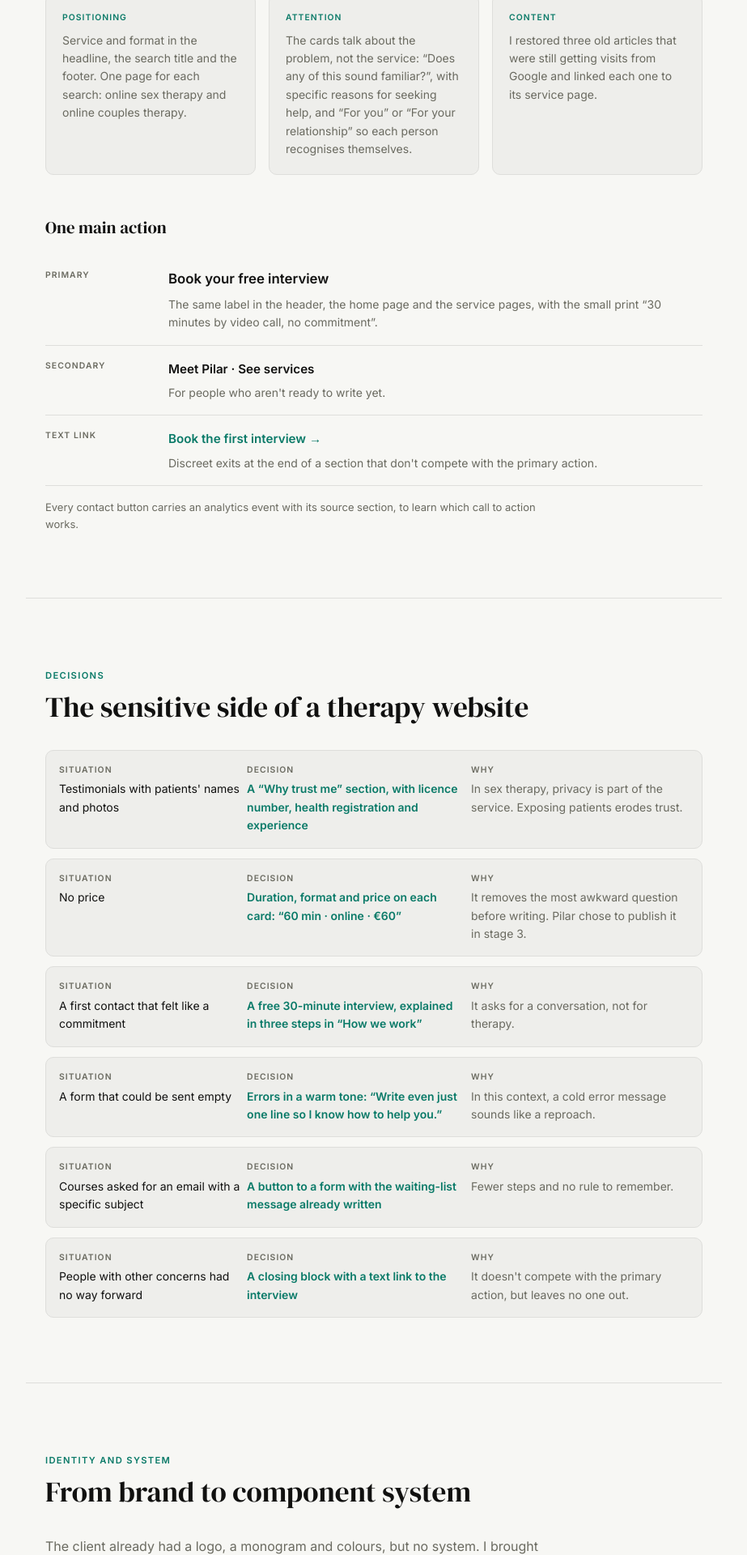
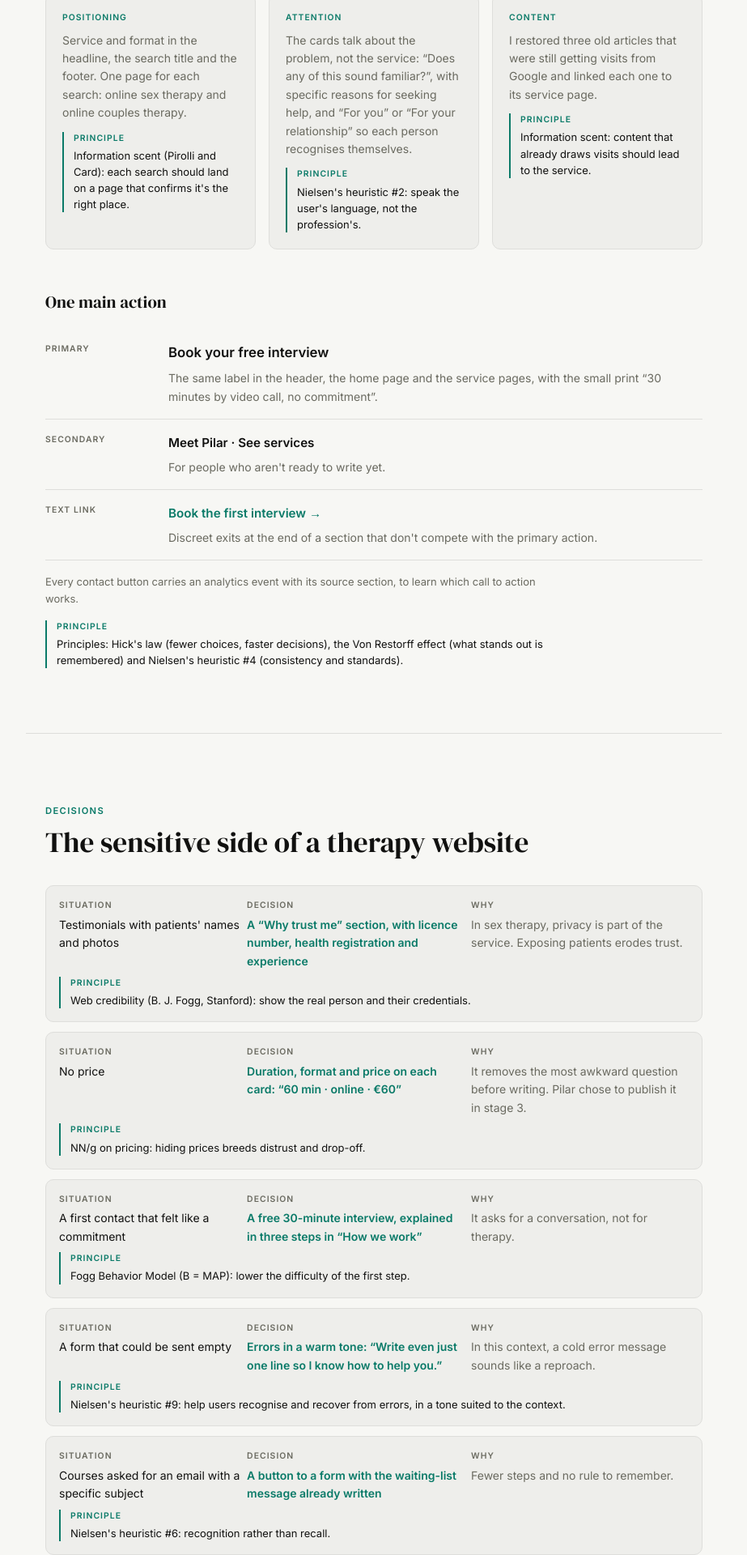
Before and after one commit to mvreissilva/mvreis_portafolio, a Next.js app: page /en/work/algazara in a window 1280 px wide. Shown: the part 2642-4562 px from the top of the page at 81% size, without its empty margins (178-1101 px from the left). Built offline with nearby package versions, Linux system fonts and the light colour scheme.

Commit message:
Justificar cada decisión del case study de Algazara con su principio de UX
Co-Authored-By: Claude Opus 5.5 <noreply@anthropic.com>
Claude-Session: https://claude.ai/code/session_01V6iiSsvzttRBa8cpQu4hPT

```diff
--- a/app/[lang]/work/algazara/page.tsx
+++ b/app/[lang]/work/algazara/page.tsx
@@ -88,9 +88,9 @@ const copy = {
     head_before: "Sea cual sea tu dificultad, te acompaño",
     head_after: "Terapia sexual y de pareja online, sin juicios ni prejuicios",
     strat_points: [
-      ["Posicionamiento", "Servicio y modalidad en el titular, en el título para buscadores y en el pie. Una página propia para cada búsqueda: terapia sexual online y terapia de pareja online."],
-      ["Atención", "Las tarjetas hablan del problema, no del servicio: «¿Te pasa algo de esto?», con motivos de consulta concretos, y «Para ti» o «Para vuestra relación» para que cada persona se reconozca."],
-      ["Contenido", "Recuperé tres artículos antiguos que seguían recibiendo visitas desde Google y enlacé cada uno con su página de servicio."],
+      ["Posicionamiento", "Servicio y modalidad en el titular, en el título para buscadores y en el pie. Una página propia para cada búsqueda: terapia sexual online y terapia de pareja online.", "Rastro de información (Pirolli y Card): cada búsqueda debe llevar a una página que confirme que está en el sitio correcto."],
+      ["Atención", "Las tarjetas hablan del problema, no del servicio: «¿Te pasa algo de esto?», con motivos de consulta concretos, y «Para ti» o «Para vuestra relación» para que cada persona se reconozca.", "Heurística n.º 2 de Nielsen: hablar el lenguaje del usuario, no el de la profesión."],
+      ["Contenido", "Recuperé tres artículos antiguos que seguían recibiendo visitas desde Google y enlacé cada uno con su página de servicio.", "Rastro de información: el contenido que ya atrae visitas debe conducir al servicio."],
     ],
     cta_title: "Una sola acción principal",
     cta_levels: [
@@ -99,17 +99,19 @@ const copy = {
       ["Enlace de texto", "Pedir la primera entrevista →", "Salidas discretas al final de una sección, que no compiten con la principal."],
     ],
     cta_note: "Cada botón de contacto lleva un evento de analítica con la sección de origen, para saber qué llamada funciona.",
+    cta_principle: "Principios: ley de Hick (menos opciones, decisión más rápida), efecto Von Restorff (lo que destaca se recuerda) y heurística n.º 4 de Nielsen (consistencia y estándares).",
 
     dec_label: "Decisiones",
     dec_title: "Lo delicado de una web de terapia",
     dec_cols: ["Situación", "Decisión", "Por qué"],
+    principle_label: "Principio",
     decisions: [
-      ["Testimonios con nombre y foto de pacientes", "Sección «Por qué confiar en mí», con colegiación, registro sanitario y experiencia", "En terapia sexual la privacidad es parte del servicio. Exponer a pacientes resta confianza."],
-      ["Sin precio", "Duración, modalidad y precio en cada tarjeta: «60 min · online · 60 €»", "Quita la pregunta más incómoda antes de escribir. Pilar decidió publicarlo en la etapa 3."],
-      ["Primer contacto con compromiso", "Entrevista gratuita de 30 minutos, explicada en tres pasos en «Cómo trabajamos»", "Se pide una conversación, no una terapia."],
-      ["Formulario que se enviaba vacío", "Errores en tono cercano: «Escribe aunque sea una línea para saber cómo ayudarte.»", "En este contexto, un error frío suena a reproche."],
-      ["Cursos pedía un email con un asunto concreto", "Botón a un formulario con el mensaje ya escrito para la lista de espera", "Menos pasos y ninguna regla que recordar."],
-      ["Quien consultaba por otro motivo no tenía salida", "Bloque final con un enlace de texto a la entrevista", "No compite con la llamada principal, pero no deja fuera a nadie."],
+      ["Testimonios con nombre y foto de pacientes", "Sección «Por qué confiar en mí», con colegiación, registro sanitario y experiencia", "En terapia sexual la privacidad es parte del servicio. Exponer a pacientes resta confianza.", "Credibilidad web (B. J. Fogg, Stanford): mostrar a la persona real y sus credenciales."],
+      ["Sin precio", "Duración, modalidad y precio en cada tarjeta: «60 min · online · 60 €»", "Quita la pregunta más incómoda antes de escribir. Pilar decidió publicarlo en la etapa 3.", "NN/g sobre precios: ocultarlos genera desconfianza y abandono."],
+      ["Primer contacto con compromiso", "Entrevista gratuita de 30 minutos, explicada en tres pasos en «Cómo trabajamos»", "Se pide una conversación, no una terapia.", "Modelo de conducta de Fogg (B = MAP): bajar la dificultad del primer paso."],
+      ["Formulario que se enviaba vacío", "Errores en tono cercano: «Escribe aunque sea una línea para saber cómo ayudarte.»", "En este contexto, un error frío suena a reproche.", "Heurística n.º 9 de Nielsen: ayudar a reconocer y corregir errores, en un tono adecuado al contexto."],
+      ["Cursos pedía un email con un asunto concreto", "Botón a un formulario con el mensaje ya escrito para la lista de espera", "Menos pasos y ninguna regla que recordar.", "Heurística n.º 6 de Nielsen: reconocer antes que recordar."],
+      ["Quien consultaba por otro motivo no tenía salida", "Bloque final con un enlace de texto a la entrevista", "No compite con la llamada principal, pero no deja fuera a nadie.", "Heurística n.º 3 de Nielsen: control y libertad, una salida para quien no encaja."],
     ],
 
     sys_label: "Identidad y sistema",
@@ -121,11 +123,13 @@ const copy = {
       ["Maqueta", "Portada en escritorio y móvil, frente a una página con la web de antes"],
       ["Web publicada", "Cada pieza llevada al editor de IONOS con un prompt"],
     ],
+    flow_principle: "Método: Atomic Design (Brad Frost), de las piezas pequeñas a las plantillas y de ahí a las páginas.",
     palette_title: "Un naranja para decorar, otro para actuar",
     palette_names: ["Naranja de marca · decorativo", "Naranja de acción · botones y texto", "Crema · fondo", "Marrón · texto"],
     palette_notes: ["Formas, arco y comillas", "Botones y enlaces", "Base de la página", "Texto principal"],
     btn_title: "Botones: de tres estilos a un sistema",
     btn_p: "Convivían naranja relleno, contorno y negro o blanco para acciones del mismo nivel. Los reduje a un principal, un secundario y una variante para fondo oscuro, con el mismo radio y relleno.",
+    btn_principle: "Principios: heurística n.º 4 de Nielsen (consistencia y estándares) y ley de semejanza de la Gestalt (lo que se parece se percibe como de la misma función).",
     specimen: {
       primary: "Pide tu entrevista gratuita",
       secondary: "Conoce a Pilar",
@@ -228,9 +232,9 @@ const copy = {
     head_before: "Whatever your difficulty, I'm with you",
     head_after: "Online sex and couples therapy, without judgement or prejudice",
     strat_points: [
-      ["Positioning", "Service and format in the headline, the search title and the footer. One page for each search: online sex therapy and online couples therapy."],
-      ["Attention", "The cards talk about the problem, not the service: “Does any of this sound familiar?”, with specific reasons for seeking help, and “For you” or “For your relationship” so each person recognises themselves."],
-      ["Content", "I restored three old articles that were still getting visits from Google and linked each one to its service page."],
+      ["Positioning", "Service and format in the headline, the search title and the footer. One page for each search: online sex therapy and online couples therapy.", "Information scent (Pirolli and Card): each search should land on a page that confirms it's the right place."],
+      ["Attention", "The cards talk about the problem, not the service: “Does any of this sound familiar?”, with specific reasons for seeking help, and “For you” or “For your relationship” so each person recognises themselves.", "Nielsen's heuristic #2: speak the user's language, not the profession's."],
+      ["Content", "I restored three old articles that were still getting visits from Google and linked each one to its service page.", "Information scent: content that already draws visits should lead to the service."],
     ],
     cta_title: "One main action",
     cta_levels: [
@@ -239,17 +243,19 @@ const copy = {
       ["Text link", "Book the first interview →", "Discreet exits at the end of a section that don't compete with the primary action."],
     ],
     cta_note: "Every contact button carries an analytics event with its source section, to learn which call to action works.",
+    cta_principle: "Principles: Hick's law (fewer choices, faster decisions), the Von Restorff effect (what stands out is remembered) and Nielsen's heuristic #4 (consistency and standards).",
 
     dec_label: "Decisions",
     dec_title: "The sensitive side of a therapy website",
     dec_cols: ["Situation", "Decision", "Why"],
+    principle_label: "Principle",
     decisions: [
-      ["Testimonials with patients' names and photos", "A “Why trust me” section, with licence number, health registration and experience", "In sex therapy, privacy is part of the service. Exposing patients erodes trust."],
-      ["No price", "Duration, format and price on each card: “60 min · online · €60”", "It removes the most awkward question before writing. Pilar chose to publish it in stage 3."],
-      ["A first contact that felt like a commitment", "A free 30-minute interview, explained in three steps in “How we work”", "It asks for a conversation, not for therapy."],
-      ["A form that could be sent empty", "Errors in a warm tone: “Write even just one line so I know how to help you.”", "In this context, a cold error message sounds like a reproach."],
-      ["Courses asked for an email with a specific subject", "A button to a form with the waiting-list message already written", "Fewer steps and no rule to remember."],
-      ["People with other concerns had no way forward", "A closing block with a text link to the interview", "It doesn't compete with the primary action, but leaves no one out."],
+      ["Testimonials with patients' names and photos", "A “Why trust me” section, with licence number, health registration and experience", "In sex therapy, privacy is part of the service. Exposing patients erodes trust.", "Web credibility (B. J. Fogg, Stanford): show the real person and their credentials."],
+      ["No price", "Duration, format and price on each card: “60 min · online · €60”", "It removes the most awkward question before writing. Pilar chose to publish it in stage 3.", "NN/g on pricing: hiding prices breeds distrust and drop-off."],
+      ["A first contact that felt like a commitment", "A free 30-minute interview, explained in three steps in “How we work”", "It asks for a conversation, not for therapy.", "Fogg Behavior Model (B = MAP): lower the difficulty of the first step."],
+      ["A form that could be sent empty", "Errors in a warm tone: “Write even just one line so I know how to help you.”", "In this context, a cold error message sounds like a reproach.", "Nielsen's heuristic #9: help users recognise and recover from errors, in a tone suited to the context."],
+      ["Courses asked for an email with a specific subject", "A button to a form with the waiting-list message already written", "Fewer steps and no rule to remember.", "Nielsen's heuristic #6: recognition rather than recall."],
+      ["People with other concerns had no way forward", "A closing block with a text link to the interview", "It doesn't compete with the primary action, but leaves no one out.", "Nielsen's heuristic #3: user control and freedom, a way out for those who don't fit."],
     ],
 
     sys_label: "Identity and system",
@@ -261,11 +267,13 @@ const copy = {
       ["Layout", "Home page on desktop and mobile, next to a page with the old site"],
       ["Live site", "Each piece brought to the IONOS editor with a prompt"],
     ],
+    flow_principle: "Method: Atomic Design (Brad Frost), from small pieces to templates and then to pages.",
     palette_title: "One orange to decorate, another to act",
     palette_names: ["Brand orange · decorative", "Action orange · buttons and text", "Cream · background", "Brown · text"],
     palette_notes: ["Shapes, arch and quotation marks", "Buttons and links", "Page base", "Body text"],
     btn_title: "Buttons: from three styles to a system",
     btn_p: "Filled orange, outline and black or white coexisted for actions of the same level. I reduced them to a primary, a secondary and a dark-background variant, with the same radius and padding.",
+    btn_principle: "Principles: Nielsen's heuristic #4 (consistency and standards) and the Gestalt law of similarity (things that look alike are read as having the same function).",
     specimen: {
       primary: "Book your free interview",
       secondary: "Meet Pilar",
@@ -368,9 +376,9 @@ const copy = {
     head_before: "Seja qual for a sua dificuldade, eu te acompanho",
     head_after: "Terapia sexual e de casal online, sem julgamentos nem preconceitos",
     strat_points: [
-      ["Posicionamento", "Serviço e modalidade no título, no título para buscadores e no rodapé. Uma página própria para cada busca: terapia sexual online e terapia de casal online."],
-      ["Atenção", "Os cards falam do problema, não do serviço: “Algo disso acontece com você?”, com motivos de consulta concretos, e “Para você” ou “Para a relação de vocês” para que cada pessoa se reconheça."],
-      ["Conteúdo", "Recuperei três artigos antigos que ainda recebiam visitas do Google e liguei cada um à sua página de serviço."],
+      ["Posicionamento", "Serviço e modalidade no título, no título para buscadores e no rodapé. Uma página própria para cada busca: terapia sexual online e terapia de casal online.", "Rastro de informação (Pirolli e Card): cada busca deve levar a uma página que confirme que a pessoa está no lugar certo."],
+      ["Atenção", "Os cards falam do problema, não do serviço: “Algo disso acontece com você?”, com motivos de consulta concretos, e “Para você” ou “Para a relação de vocês” para que cada pessoa se reconheça.", "Heurística nº 2 de Nielsen: falar a língua do usuário, não a da profissão."],
+      ["Conteúdo", "Recuperei três artigos antigos que ainda recebiam visitas do Google e liguei cada um à sua página de serviço.", "Rastro de informação: o conteúdo que já atrai visitas deve levar ao serviço."],
     ],
     cta_title: "Uma única ação principal",
     cta_levels: [
@@ -379,17 +387,19 @@ const copy = {
       ["Link de texto", "Agendar a primeira entrevista →", "Saídas discretas no fim de uma seção, que não competem com a principal."],
     ],
     cta_note: "Cada botão de contato tem um evento de analytics com a seção de origem, para saber qual chamada funciona.",
+    cta_principle: "Princípios: lei de Hick (menos opções, decisão mais rápida), efeito Von Restorff (o que se destaca é lembrado) e heurística nº 4 de Nielsen (consistência e padrões).",
 
     dec_label: "Decisões",
     dec_title: "O lado delicado de um site de terapia",
     dec_cols: ["Situação", "Decisão", "Por quê"],
+    principle_label: "Princípio",
     decisions: [
-      ["Depoimentos com nome e foto de pacientes", "Seção “Por que confiar em mim”, com registro profissional, registro sanitário e experiência", "Na terapia sexual, a privacidade faz parte do serviço. Expor pacientes tira confiança."],
-      ["Sem preço", "Duração, modalidade e preço em cada card: “60 min · online · 60 €”", "Tira a pergunta mais constrangedora antes de escrever. Pilar decidiu publicar na etapa 3."],
-      ["Primeiro contato com cara de compromisso", "Entrevista gratuita de 30 minutos, explicada em três passos em “Como trabalhamos”", "Pede-se uma conversa, não uma terapia."],
-      ["Formulário que podia ser enviado vazio", "Erros em tom acolhedor: “Escreva pelo menos uma linha para eu saber como te ajudar.”", "Nesse contexto, um erro frio soa como bronca."],
-      ["Cursos pedia um e-mail com um assunto específico", "Botão para um formulário com a mensagem da lista de espera já escrita", "Menos passos e nenhuma regra para lembrar."],
-      ["Quem buscava ajuda por outro motivo não tinha saída", "Bloco final com um link de texto para a entrevista", "Não compete com a chamada principal, mas não deixa ninguém de fora."],
+      ["Depoimentos com nome e foto de pacientes", "Seção “Por que confiar em mim”, com registro profissional, registro sanitário e experiência", "Na terapia sexual, a privacidade faz parte do serviço. Expor pacientes tira confiança.", "Credibilidade web (B. J. Fogg, Stanford): mostrar a pessoa real e as credenciais dela."],
+      ["Sem preço", "Duração, modalidade e preço em cada card: “60 min · online · 60 €”", "Tira a pergunta mais constrangedora antes de escrever. Pilar decidiu publicar na etapa 3.", "NN/g sobre preços: escondê-los gera desconfiança e abandono."],
+      ["Primeiro contato com cara de compromisso", "Entrevista gratuita de 30 minutos, explicada em três passos em “Como trabalhamos”", "Pede-se uma conversa, não uma terapia.", "Modelo de comportamento de Fogg (B = MAP): diminuir a dificuldade do primeiro passo."],
+      ["Formulário que podia ser enviado vazio", "Erros em tom acolhedor: “Escreva pelo menos uma linha para eu saber como te ajudar.”", "Nesse contexto, um erro frio soa como bronca.", "Heurística nº 9 de Nielsen: ajudar a reconhecer e corrigir erros, num tom adequado ao contexto."],
+      ["Cursos pedia um e-mail com um assunto específico", "Botão para um formulário com a mensagem da lista de espera já escrita", "Menos passos e nenhuma regra para lembrar.", "Heurística nº 6 de Nielsen: reconhecer em vez de lembrar."],
+      ["Quem buscava ajuda por outro motivo não tinha saída", "Bloco final com um link de texto para a entrevista", "Não compete com a chamada principal, mas não deixa ninguém de fora.", "Heurística nº 3 de Nielsen: controle e liberdade, uma saída para quem não se encaixa."],
     ],
 
     sys_label: "Identidade e sistema",
@@ -401,11 +411,13 @@ const copy = {
       ["Diagramação", "Página inicial no desktop e no celular, ao lado de uma página com o site antigo"],
       ["Site publicado", "Cada peça levada ao editor da IONOS com um prompt"],
     ],
+    flow_principle: "Método: Atomic Design (Brad Frost), das peças pequenas aos templates e daí às páginas.",
     palette_title: "Um laranja para decorar, outro para agir",
     palette_names: ["Laranja da marca · decorativo", "Laranja de ação · botões e texto", "Creme · fundo", "Marrom · texto"],
     palette_notes: ["Formas, arco e aspas", "Botões e links", "Base da página", "Texto principal"],
     btn_title: "Botões: de três estilos a um sistema",
     btn_p: "Conviviam laranja preenchido, contorno e preto ou branco para ações do mesmo nível. Reduzi a um principal, um secundário e uma variante para fundo escuro, com o mesmo raio e o mesmo espaçamento interno.",
+    btn_principle: "Princípios: heurística nº 4 de Nielsen (consistência e padrões) e lei da semelhança da Gestalt (o que se parece é percebido como tendo a mesma função).",
     specimen: {
       primary: "Agende sua entrevista gratuita",
       secondary: "Conheça a Pilar",
@@ -494,6 +506,15 @@ function Shot({ img, alt, C, label }: { img: { src: string; w: number; h: number
         closeLabel={C.zoom_close}
       />
     </div>
+  );
+}
+
+function Principle({ label, text }: { label: string; text: string }) {
+  return (
+    <p style={{ fontSize: "0.8125rem", lineHeight: 1.55, color: "var(--ink)", borderLeft: "2px solid var(--accent)", paddingLeft: "0.75rem", maxWidth: "640px" }}>
+      <span style={{ ...smallCaps, color: "var(--accent)", display: "block", marginBottom: "0.2rem" }}>{label}</span>
+      {text}
+    </p>
   );
 }
 
@@ -599,10 +620,11 @@ export default async function AlgazaraPage({ params }: { params: Promise<{ lang:
         </Reveal>
         <Reveal delay={0.1}>
           <div className="al-three" style={{ display: "grid", gridTemplateColumns: "1fr", gap: "1rem", marginBottom: "3rem" }}>
-            {C.strat_points.map(([title, text]) => (
+            {C.strat_points.map(([title, text, why]) => (
               <div key={title} style={{ ...card, padding: "1.25rem" }}>
                 <p style={{ ...smallCaps, color: "var(--accent)", marginBottom: "0.5rem" }}>{title}</p>
-                <p style={{ fontSize: "0.875rem", lineHeight: 1.6, color: "var(--muted)" }}>{text}</p>
+                <p style={{ fontSize: "0.875rem", lineHeight: 1.6, color: "var(--muted)", marginBottom: "0.75rem" }}>{text}</p>
+                <Principle label={C.principle_label} text={why} />
               </div>
             ))}
           </div>
@@ -618,7 +640,8 @@ export default async function AlgazaraPage({ params }: { params: Promise<{ lang:
               </li>
             ))}
           </ol>
-          <p style={{ fontSize: "0.8125rem", lineHeight: 1.6, color: "var(--muted)", maxWidth: "640px" }}>{C.cta_note}</p>
+          <p style={{ fontSize: "0.8125rem", lineHeight: 1.6, color: "var(--muted)", maxWidth: "640px", marginBottom: "1rem" }}>{C.cta_note}</p>
+          <Principle label={C.principle_label} text={C.cta_principle} />
         </Reveal>
       </section>
 
@@ -629,12 +652,13 @@ export default async function AlgazaraPage({ params }: { params: Promise<{ lang:
           <div style={{ display: "flex", flexDirection: "column", gap: "0.75rem" }}>
             {C.decisions.map((row) => (
               <div key={row[0]} className="al-row" style={{ ...card, display: "grid", gridTemplateColumns: "1fr", gap: "0.5rem", padding: "1rem", fontSize: "0.875rem", lineHeight: 1.6 }}>
-                {row.map((cell, j) => (
+                {row.slice(0, 3).map((cell, j) => (
                   <div key={j}>
                     <span style={{ ...smallCaps, display: "block", marginBottom: "0.25rem" }}>{C.dec_cols[j]}</span>
                     <span style={{ color: j === 1 ? "var(--accent)" : j === 0 ? "var(--ink)" : "var(--muted)", fontWeight: j === 1 ? 600 : 400 }}>{cell}</span>
                   </div>
                 ))}
+                <div className="al-row-full"><Principle label={C.principle_label} text={row[3]} /></div>
               </div>
             ))}
           </div>
@@ -654,6 +678,7 @@ export default async function AlgazaraPage({ params }: { params: Promise<{ lang:
               </li>
             ))}
           </ol>
+          <div style={{ margin: "-2rem 0 3rem" }}><Principle label={C.principle_label} text={C.flow_principle} /></div>
         </Reveal>
 
         <Reveal delay={0.1}>
@@ -673,7 +698,8 @@ export default async function AlgazaraPage({ params }: { params: Promise<{ lang:
 
         <Reveal delay={0.1}>
           <h3 style={h3}>{C.btn_title}</h3>
-          <p style={{ ...body, maxWidth: "640px", marginBottom: "1.5rem" }}>{C.btn_p}</p>
+          <p style={{ ...body, maxWidth: "640px", marginBottom: "1rem" }}>{C.btn_p}</p>
+          <div style={{ marginBottom: "1.5rem" }}><Principle label={C.principle_label} text={C.btn_principle} /></div>
           <figure style={{ margin: "0 0 3rem" }}>
             <div className="al-spec" style={{ display: "grid", gridTemplateColumns: "1fr", borderRadius: "12px", overflow: "hidden", border: "1px solid var(--border)" }}>
               <div style={{ background: "#F4ECDC", padding: "1.5rem", display: "grid", gap: "1.25rem" }}>
@@ -793,6 +819,7 @@ export default async function AlgazaraPage({ params }: { params: Promise<{ lang:
           .al-flow { grid-template-columns: repeat(2, 1fr) !important; }
           .al-spec { grid-template-columns: 1.6fr 1fr !important; }
           .al-row { grid-template-columns: 1fr 1.2fr 1.2fr !important; }
+          .al-row-full { grid-column: 1 / -1; }
           .al-cta { grid-template-columns: 8rem 1fr !important; column-gap: 1.5rem !important; }
           .al-cta > span:last-child { grid-column: 2; }
           .al-palette { grid-template-columns: repeat(4, 1fr) !important; }
```
